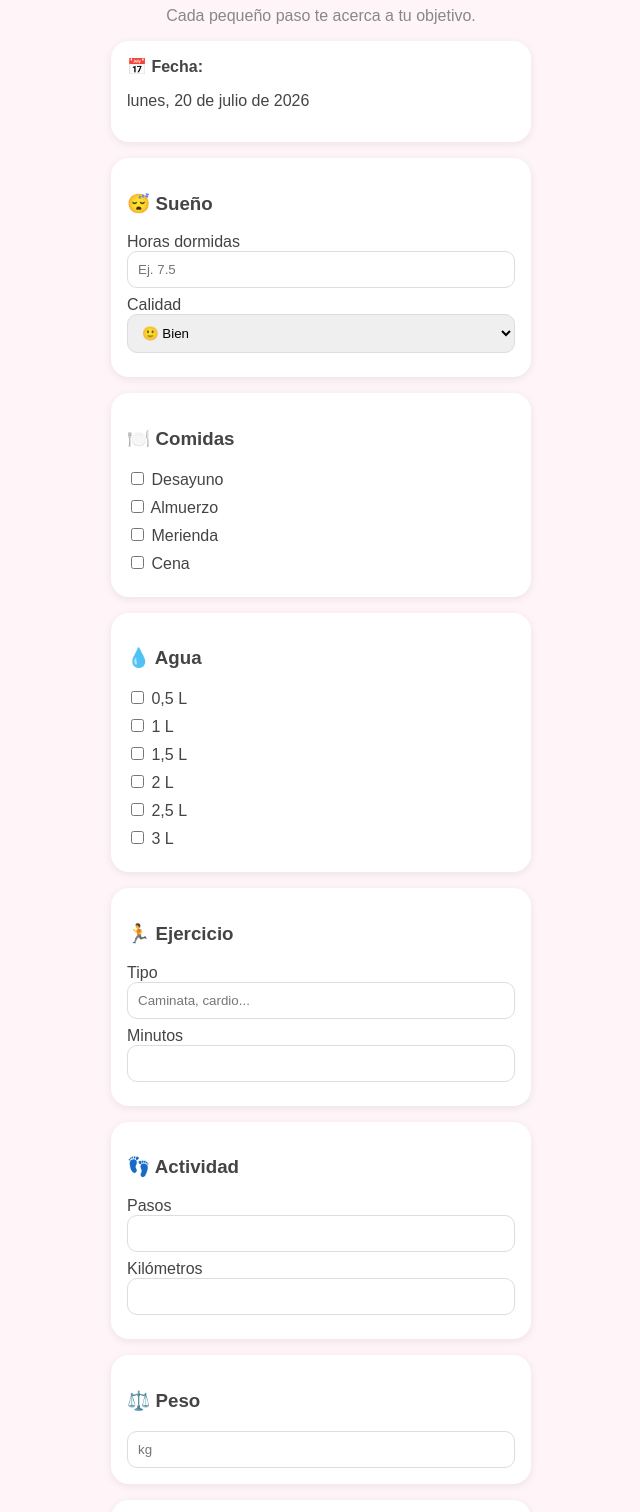
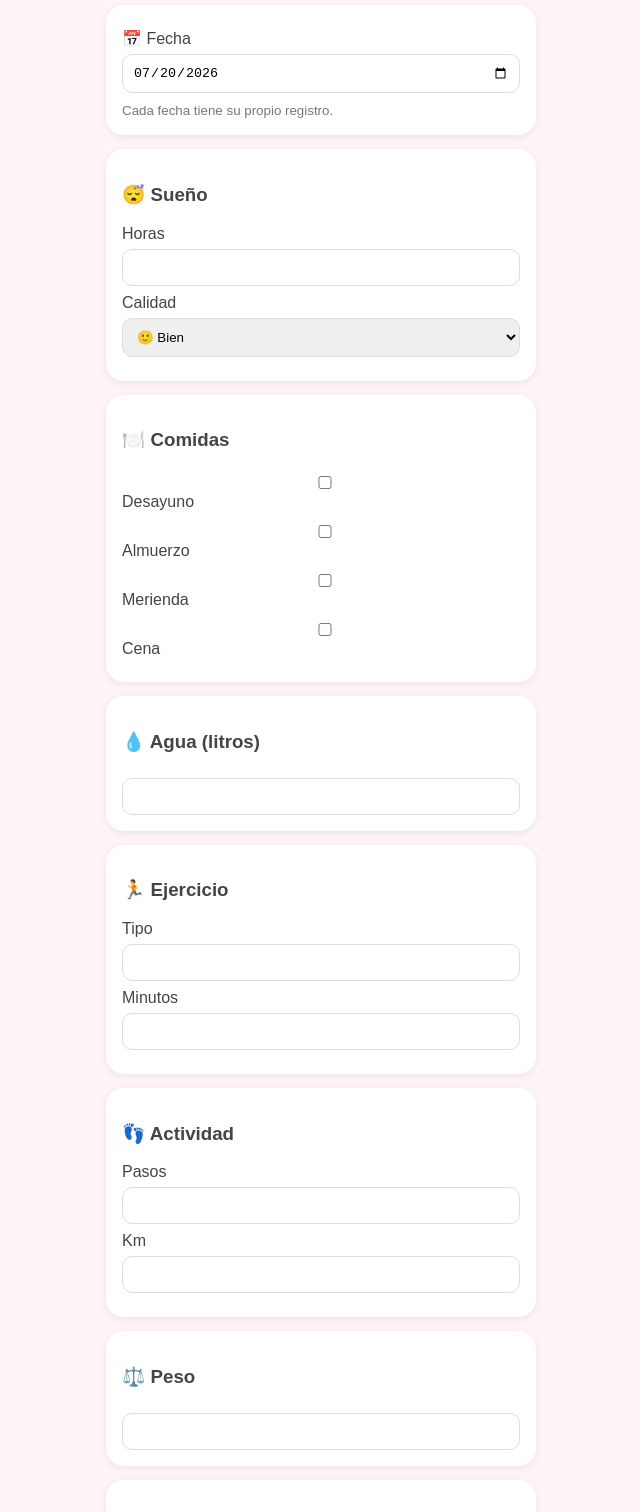
Before and after one commit to Loresirenas/un-pasito-a-la-vez, a plain HTML site: page index.html in a window 1280 px wide. Shown: the part 94-1606 px from the top of the page, without its empty margins (319-959 px from the left). Drawn offline with Linux system fonts and the light colour scheme.

Commit message:
Update index.html

```diff
--- a/index.html
+++ b/index.html
@@ -5,77 +5,32 @@
 <meta name="viewport" content="width=device-width, initial-scale=1.0">
 <title>Un pasito a la vez</title>
 <style>
-body{
-    margin:0;
-    font-family:Arial,sans-serif;
-    background:#fff5f8;
-    color:#444;
-}
-.container{
-    max-width:420px;
-    margin:auto;
-    padding:20px;
-}
-.card{
-    background:white;
-    border-radius:18px;
-    padding:16px;
-    margin-bottom:16px;
-    box-shadow:0 2px 8px rgba(0,0,0,.08);
-}
-h1{
-    color:#e85d9e;
-    text-align:center;
-}
-.subtitle{
-    text-align:center;
-    color:#888;
-}
-label{display:block;margin:8px 0;}
-input[type=number],input[type=text],textarea,select{
-    width:100%;
-    padding:10px;
-    border:1px solid #ddd;
-    border-radius:10px;
-    box-sizing:border-box;
-}
-textarea{min-height:80px;}
-.progress{
-    width:100%;
-    height:18px;
-    background:#f1dce7;
-    border-radius:9px;
-    overflow:hidden;
-}
-.bar{
-    height:100%;
-    width:0%;
-    background:#f57db4;
-}
-footer{
-    text-align:center;
-    color:#777;
-    margin:30px 0;
-}
+body{font-family:Arial,sans-serif;background:#fff5f8;margin:0;color:#444}
+.container{max-width:430px;margin:auto;padding:18px}
+.card{background:#fff;border-radius:18px;padding:16px;margin:14px 0;box-shadow:0 2px 8px rgba(0,0,0,.08)}
+h1{text-align:center;color:#e85d9e}
+input,select,textarea{width:100%;padding:10px;margin-top:6px;border:1px solid #ddd;border-radius:10px;box-sizing:border-box}
+label{display:block;margin:8px 0}
+button{background:#e85d9e;color:#fff;border:none;padding:12px 18px;border-radius:12px;font-size:16px;cursor:pointer}
+small{color:#777}
 </style>
 </head>
 <body>
 <div class="container">
 <h1>🌸 Un pasito a la vez</h1>
-<p class="subtitle">Cada pequeño paso te acerca a tu objetivo.</p>
 
 <div class="card">
-<strong>📅 Fecha:</strong>
-<p id="fecha"></p>
+<label>📅 Fecha
+<input type="date" id="fecha">
+</label>
+<small>Cada fecha tiene su propio registro.</small>
 </div>
 
 <div class="card">
 <h3>😴 Sueño</h3>
-<label>Horas dormidas
-<input type="number" placeholder="Ej. 7.5">
-</label>
+<label>Horas <input id="sueno" type="number" step="0.5"></label>
 <label>Calidad
-<select>
+<select id="calidad">
 <option>😴 Muy mal</option>
 <option>😕 Mal</option>
 <option>😐 Regular</option>
@@ -87,46 +42,37 @@ footer{
 
 <div class="card">
 <h3>🍽️ Comidas</h3>
-<label><input type="checkbox"> Desayuno</label>
-<label><input type="checkbox"> Almuerzo</label>
-<label><input type="checkbox"> Merienda</label>
-<label><input type="checkbox"> Cena</label>
+<label><input type="checkbox" id="desayuno"> Desayuno</label>
+<label><input type="checkbox" id="almuerzo"> Almuerzo</label>
+<label><input type="checkbox" id="merienda"> Merienda</label>
+<label><input type="checkbox" id="cena"> Cena</label>
 </div>
 
 <div class="card">
-<h3>💧 Agua</h3>
-<label><input type="checkbox"> 0,5 L</label>
-<label><input type="checkbox"> 1 L</label>
-<label><input type="checkbox"> 1,5 L</label>
-<label><input type="checkbox"> 2 L</label>
-<label><input type="checkbox"> 2,5 L</label>
-<label><input type="checkbox"> 3 L</label>
+<h3>💧 Agua (litros)</h3>
+<input id="agua" type="number" step="0.5">
 </div>
 
 <div class="card">
 <h3>🏃 Ejercicio</h3>
-<label>Tipo
-<input type="text" placeholder="Caminata, cardio...">
-</label>
-<label>Minutos
-<input type="number">
-</label>
+<label>Tipo <input id="ejercicio" type="text"></label>
+<label>Minutos <input id="minutos" type="number"></label>
 </div>
 
 <div class="card">
 <h3>👣 Actividad</h3>
-<label>Pasos<input type="number"></label>
-<label>Kilómetros<input type="number" step="0.1"></label>
+<label>Pasos <input id="pasos" type="number"></label>
+<label>Km <input id="km" type="number" step="0.1"></label>
 </div>
 
 <div class="card">
 <h3>⚖️ Peso</h3>
-<input type="number" step="0.1" placeholder="kg">
+<input id="peso" type="number" step="0.1">
 </div>
 
 <div class="card">
 <h3>😊 Estado de ánimo</h3>
-<select>
+<select id="animo">
 <option>😍 Excelente</option>
 <option>😄 Muy bien</option>
 <option selected>🙂 Bien</option>
@@ -137,26 +83,47 @@ footer{
 
 <div class="card">
 <h3>📝 Notas</h3>
-<textarea placeholder="Escribí algo sobre tu día..."></textarea>
+<textarea id="notas"></textarea>
 </div>
 
 <div class="card">
-<h3>📊 Progreso</h3>
-<div class="progress"><div class="bar"></div></div>
-<p>La barra será automática en la próxima versión.</p>
-</div>
-
-<footer>
-💗 Versión 1.0 - Un pasito a la vez
-</footer>
-
+<button id="guardar">💾 Guardar este día</button>
+<p id="estado"></p>
 </div>
 
 <script>
-document.getElementById("fecha").textContent =
-new Date().toLocaleDateString("es-ES",
-{weekday:"long",year:"numeric",month:"long",day:"numeric"});
+const ids=["sueno","calidad","desayuno","almuerzo","merienda","cena","agua","ejercicio","minutos","pasos","km","peso","animo","notas"];
+const fecha=document.getElementById("fecha");
+const hoy=new Date().toISOString().slice(0,10);
+fecha.value=hoy;
+
+function clave(){return "registro_"+fecha.value;}
+
+function cargar(){
+ const datos=JSON.parse(localStorage.getItem(clave())||"{}");
+ ids.forEach(id=>{
+   const e=document.getElementById(id);
+   if(e.type==="checkbox") e.checked=!!datos[id];
+   else if(datos[id]!==undefined) e.value=datos[id];
+   else if(e.tagName==="SELECT"){} else e.value="";
+ });
+ document.getElementById("estado").textContent="";
+}
+
+function guardar(){
+ const datos={};
+ ids.forEach(id=>{
+   const e=document.getElementById(id);
+   datos[id]=e.type==="checkbox"?e.checked:e.value;
+ });
+ localStorage.setItem(clave(),JSON.stringify(datos));
+ document.getElementById("estado").textContent="✅ Registro guardado para "+fecha.value;
+}
+
+fecha.addEventListener("change",cargar);
+document.getElementById("guardar").addEventListener("click",guardar);
+cargar();
 </script>
-
+</div>
 </body>
 </html>
```
